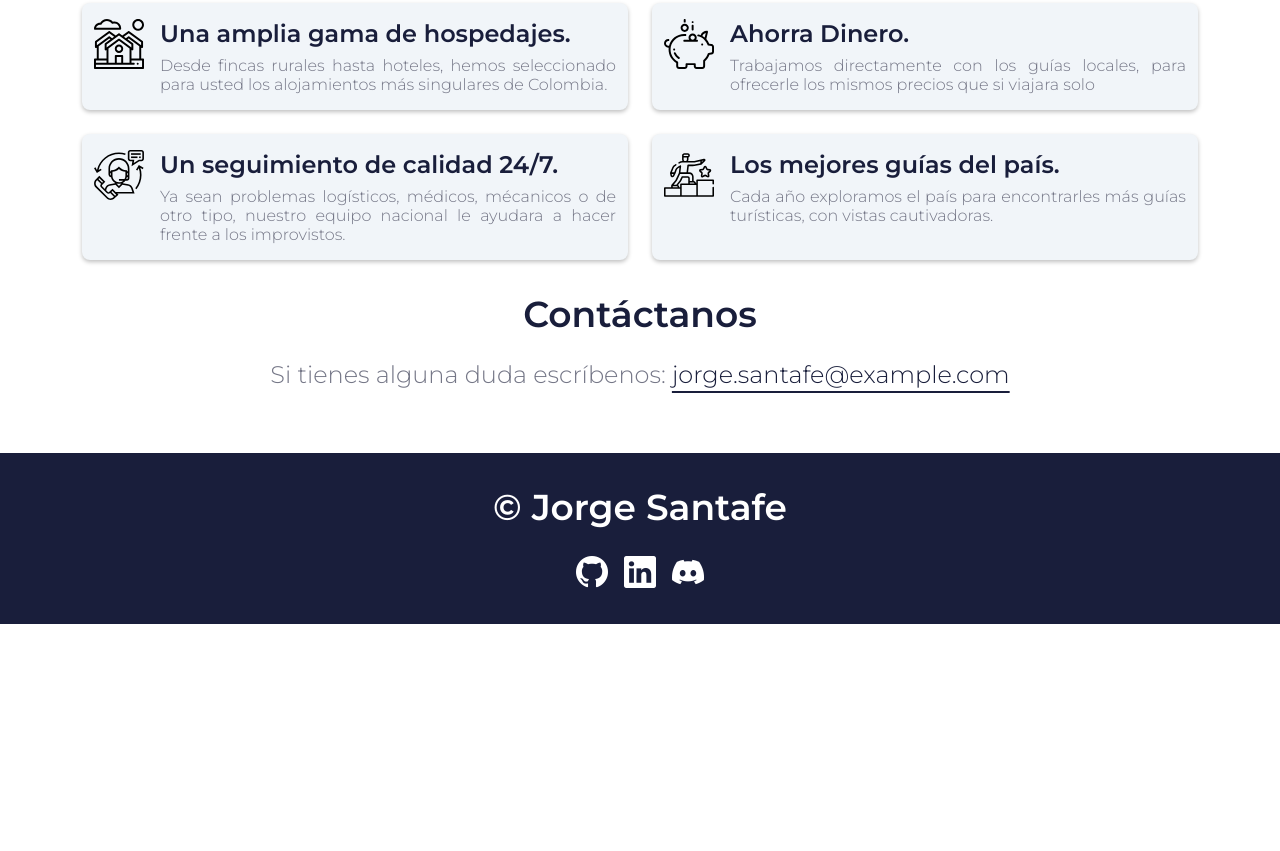
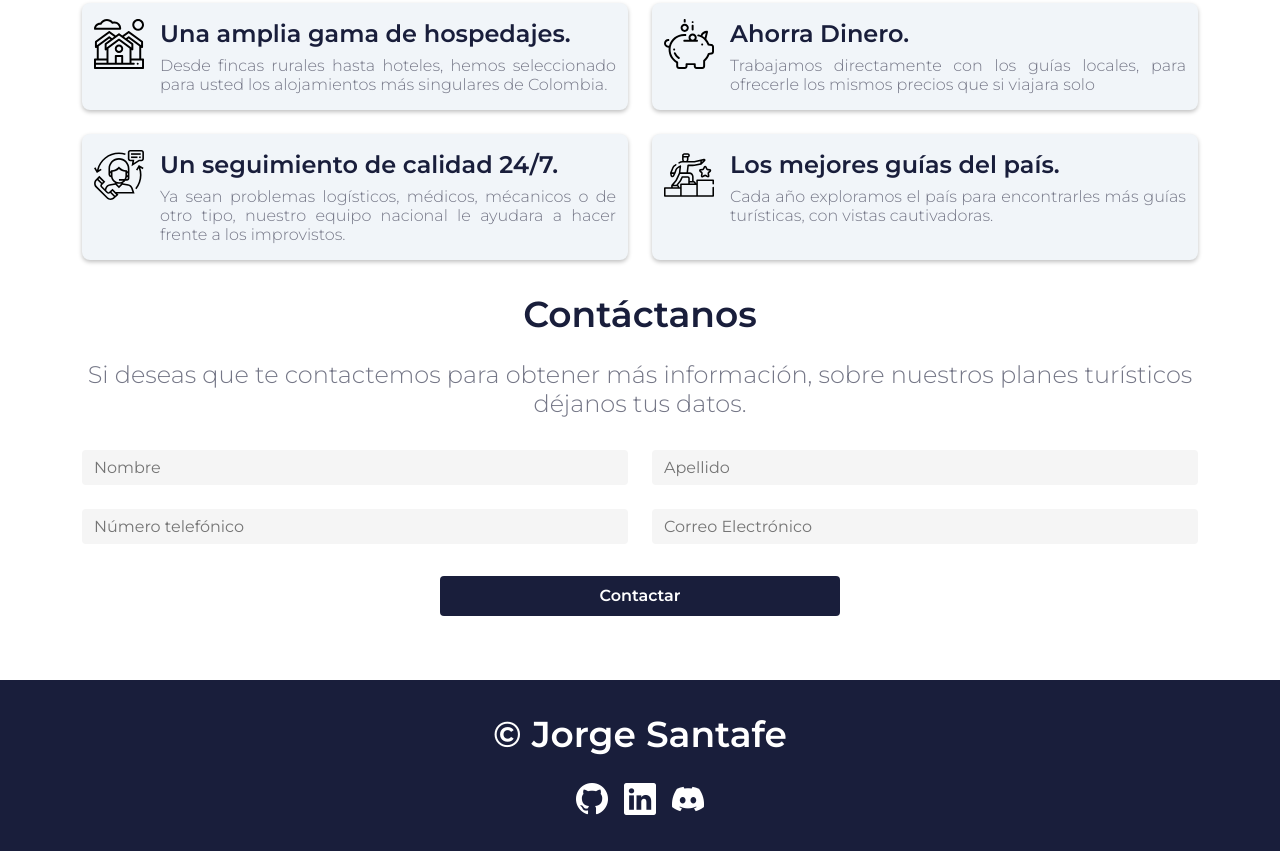
Before and after one commit to jorge-santafe/aventuras-colombianas, a plain HTML site: page pages/nuestra-agencia.html in a window 1280 px wide. Shown: the part 735-1586 px from the top of the page. Before the commit the page ends 1359 px from the top, so only its background shows below. Drawn offline with nearby package versions, Linux system fonts and the light colour scheme.

Commit message:
Feedback tutor

```diff
--- a/pages/nuestra-agencia.html
+++ b/pages/nuestra-agencia.html
@@ -41,7 +41,7 @@
                                 <a class="nav-link my-md-2 mx-lg-2" aria-current="page" href="../index.html">Inicio</a>
                             </li>
                             <li class="nav-item">
-                                <a class="nav-link my-md-2  mx-lg-2" href="./nuestros-viajes.html">Nuestro
+                                <a class="nav-link my-md-2  mx-lg-2" href="./nuestros-viajes.html">Nuestros
                                     Viajes</a>
                             </li>
                             <li class="nav-item">
@@ -136,9 +136,24 @@
             </section>
             <section class="contact" aria-labelledby="contact-title">
                 <h2 id="contact-title" class="contact-title headline2">Contáctanos</h2>
-                <p class="contact-info">Si tienes alguna duda escríbenos:
-                    <a class="contact-email" href="">jorge.santafe@example.com</a>
+                <p class="contact-info">Si deseas que te contactemos para obtener más información, sobre nuestros planes
+                    turísticos déjanos tus datos.
                 </p>
+                <form class="contact-form" action="">
+                    <label for="name">
+                        <input type="text" name="name" id="name" placeholder="Nombre" required>
+                    </label>
+                    <label for="lastname">
+                        <input type="text" name="lastname" id="lastname" placeholder="Apellido" required>
+                    </label>
+                    <label for="phone">
+                        <input type="text" name="phone" id="phone" placeholder="Número telefónico">
+                    </label>
+                    <label for="email">
+                        <input type="email" name="email" id="email" placeholder="Correo Electrónico" required>
+                    </label>
+                    <input type="submit" value="Contactar">
+                </form>
             </section>
         </div>
     </main>
--- a/scss/base/_media-querys.scss
+++ b/scss/base/_media-querys.scss
@@ -138,6 +138,20 @@
       }
     }
   }
+  .contact {
+    &-form {
+      grid-template-columns: repeat(2, 1fr);
+      input[type='submit'] {
+        grid-column: 1/-1;
+        max-inline-size: 25rem;
+        justify-self: center;
+        margin-block-start: 0.5rem;
+        &:active {
+          transform: scale(0.95);
+        }
+      }
+    }
+  }
 }
 @media (width> 990px) {
   .navbar {
--- a/scss/components/_contact.scss
+++ b/scss/components/_contact.scss
@@ -2,10 +2,37 @@
   margin-block: 2rem;
   &-info {
     text-align: center;
+    margin-block-end: 2rem;
   }
   &-email {
     color: $primary;
     text-decoration: underline;
     text-underline-offset: 8px;
   }
+  &-form {
+    display: grid;
+    gap: 1.5rem;
+
+    input {
+      inline-size: 100%;
+      box-sizing: border-box;
+      background: $grayInput;
+      border: none;
+      border-radius: 0.25rem;
+      padding-block: 0.5rem;
+      padding-inline: 0.75rem;
+      outline: none;
+      &:focus,
+      &:focus-within {
+        outline: 1px solid $primary;
+      }
+      &[type='submit'] {
+        background: $primary;
+        color: $white;
+        font: $base-font-bold;
+        line-height: 1.5;
+        vertical-align: middle;
+      }
+    }
+  }
 }
--- a/scss/components/_weather.scss
+++ b/scss/components/_weather.scss
@@ -31,7 +31,8 @@
   &-items {
     color: $gray10;
     margin: 0;
-    padding-inline: 1.5rem;
+    padding-inline-start: 2.5rem;
+    padding-inline-end: 2rem;
     li {
       margin-block-end: 1rem;
       text-align: justify;
```
Also changed, not shown: index.html (+1 -1 lines), pages/guia-de-viajes.html (+1 -1 lines), pages/nuestros-viajes.html (+1 -1 lines), css/index.css, 1 other file.
